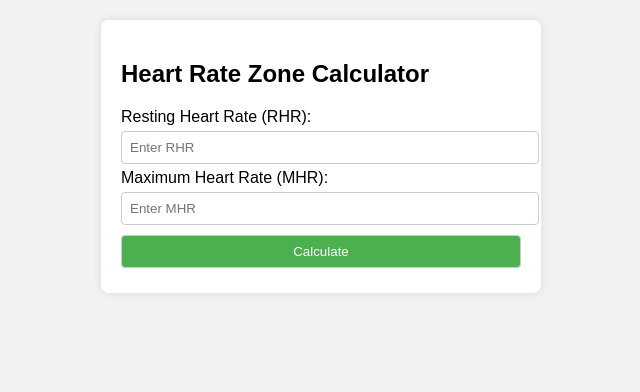
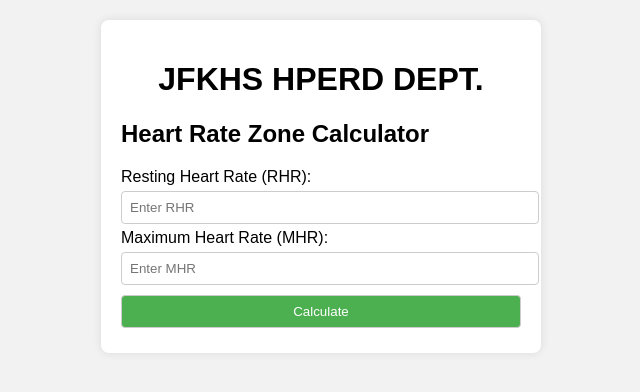
Before and after one commit to JFKHS-HPERD/HR-Zone-Calculator, a plain HTML site: page index.html in a window 1280 px wide. Shown: the whole page, without its empty margins (319-959 px from the left). Drawn offline with Linux system fonts and the light colour scheme.

Commit message:
Update index.html

```diff
--- a/index.html
+++ b/index.html
@@ -43,6 +43,7 @@
 <body>
 
 <div class="container">
+    <center><h1>JFKHS HPERD DEPT.</h1></center>
     <h2>Heart Rate Zone Calculator</h2>
     <label for="rhr">Resting Heart Rate (RHR):</label>
     <input type="number" id="rhr" placeholder="Enter RHR" required>
```
